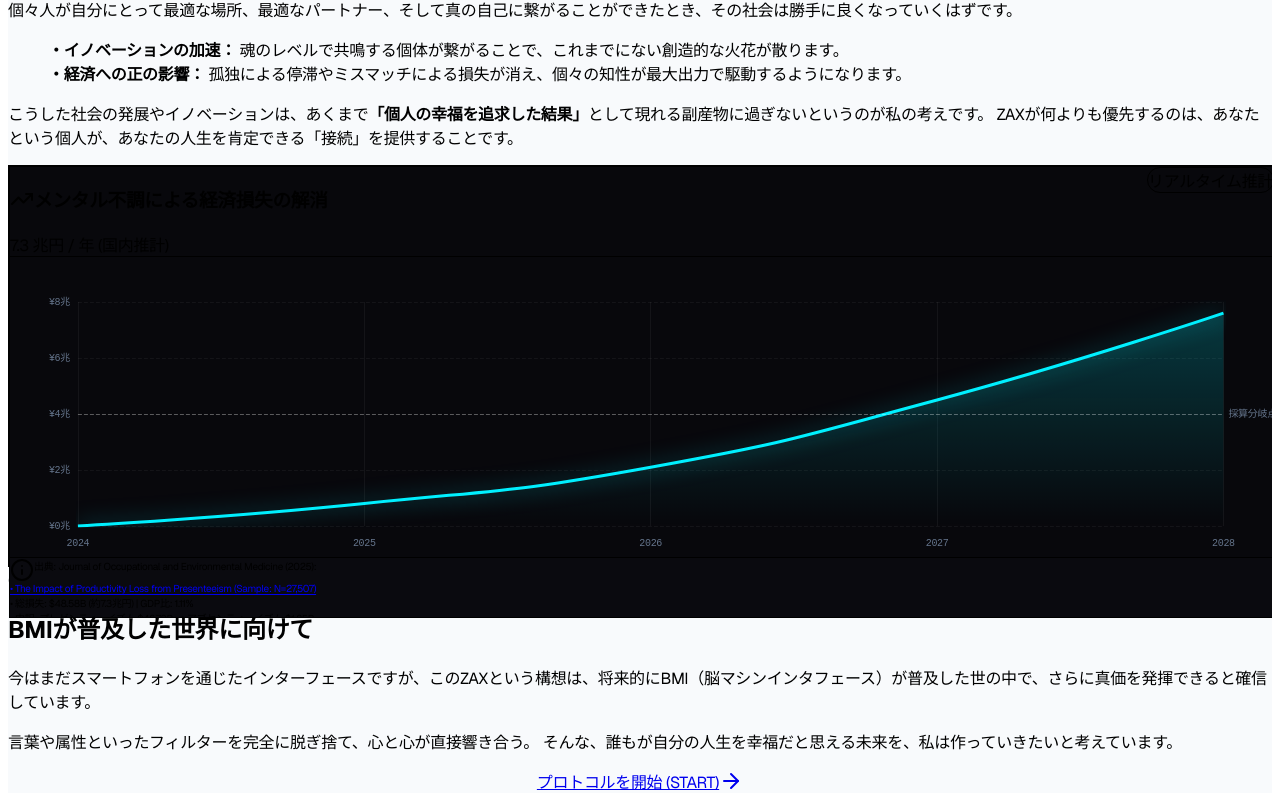
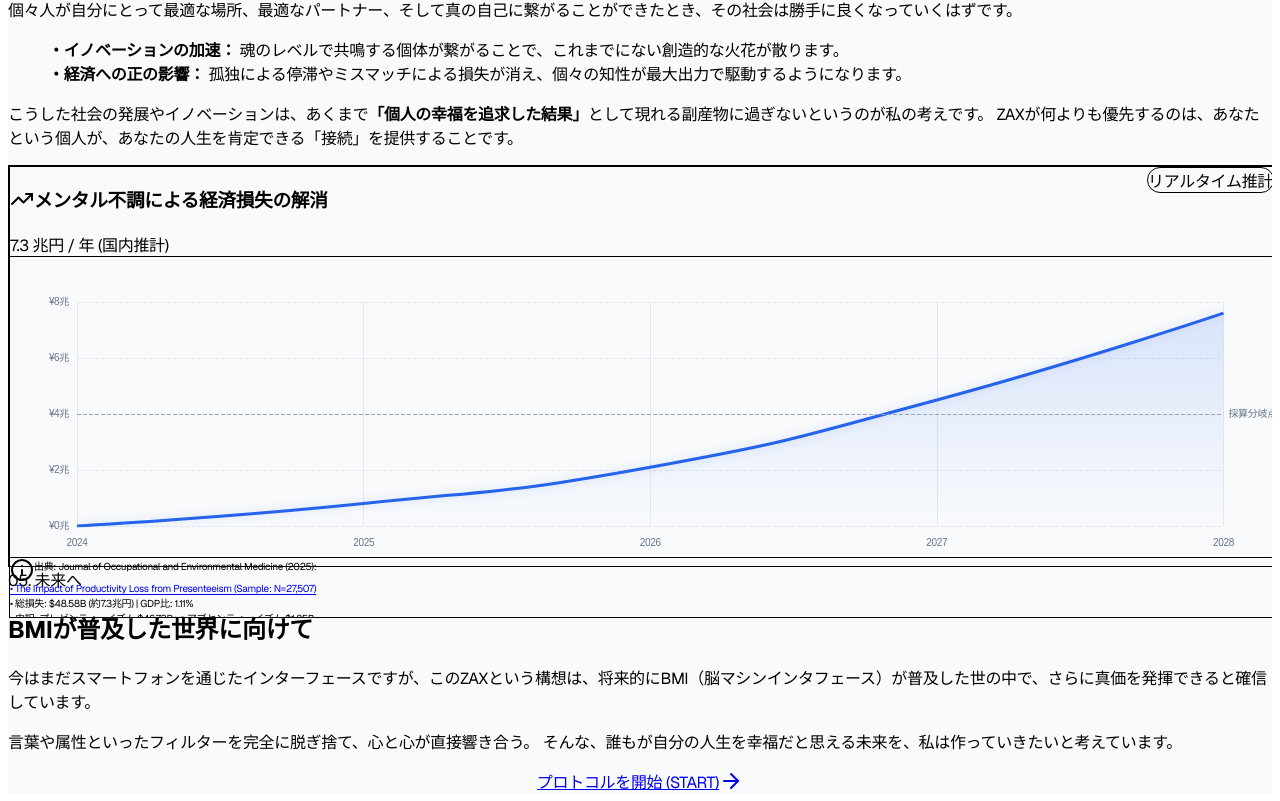
Before and after one commit to fumi3333/ZAX, a Next.js app: page /philosophy in a window 1280 px wide. Shown: the part 972-1773 px from the top of the page. Built offline with nearby package versions, Linux system fonts and the light colour scheme.

Commit message:
Optimize ImpactChart for Light Theme visibility

```diff
--- a/src/components/ImpactChart.tsx
+++ b/src/components/ImpactChart.tsx
@@ -22,22 +22,23 @@
         backgroundColor: "transparent",
         tooltip: {
             trigger: "axis",
-            backgroundColor: "rgba(8, 8, 12, 0.9)",
-            borderColor: "rgba(0, 240, 255, 0.2)",
+            backgroundColor: "rgba(255, 255, 255, 0.95)",
+            borderColor: "#e2e8f0",
             textStyle: {
-                color: "#fff",
-                fontFamily: "monospace",
+                color: "#1e293b",
+                fontFamily: "sans-serif",
             },
+            extraCssText: "box-shadow: 0 4px 6px -1px rgb(0 0 0 / 0.1);",
             formatter: (params: any) => {
                 const p = params[0];
                 const item = chartData[p.dataIndex];
                 return `
-          <div style="font-family: monospace; font-size: 12px; color: #94a3b8; margin-bottom: 4px;">
+          <div style="font-family: sans-serif; font-size: 12px; color: #64748b; margin-bottom: 4px;">
             会計年度 ${p.name}
           </div>
-          <div style="font-size: 14px; color: #fff; font-weight: bold;">
-            <span style="display:inline-block;margin-right:8px;border-radius:50%;width:8px;height:8px;background-color:#00f0ff;"></span>
-            推計経済効果: <span style="color: #00f0ff;">¥${p.value}兆</span>
+          <div style="font-size: 14px; color: #0f172a; font-weight: bold;">
+            <span style="display:inline-block;margin-right:8px;border-radius:50%;width:8px;height:8px;background-color:#2563eb;"></span>
+            推計経済効果: <span style="color: #2563eb;">¥${p.value}兆</span>
           </div>
           <div style="font-size: 10px; color: #64748b; margin-top: 4px;">
             フェーズ: ${item.label}
@@ -60,14 +61,14 @@
             axisTick: { show: false },
             axisLabel: {
                 color: "#64748b",
-                fontFamily: "monospace",
+                fontFamily: "sans-serif",
                 fontSize: 10,
                 margin: 12,
             },
             splitLine: {
                 show: true,
                 lineStyle: {
-                    color: "rgba(255,255,255,0.05)",
+                    color: "#e2e8f0",
                 },
             },
         },
@@ -77,13 +78,13 @@
             axisTick: { show: false },
             axisLabel: {
                 color: "#64748b",
-                fontFamily: "monospace",
+                fontFamily: "sans-serif",
                 fontSize: 10,
                 formatter: "¥{value}兆",
             },
             splitLine: {
                 lineStyle: {
-                    color: "rgba(255,255,255,0.05)",
+                    color: "#e2e8f0",
                     type: "dashed",
                 },
             },
@@ -97,13 +98,13 @@
                 symbolSize: 8,
                 showSymbol: false,
                 lineStyle: {
-                    color: "#00f0ff",
+                    color: "#2563eb", // Blue-600
                     width: 3,
-                    shadowColor: "rgba(0, 240, 255, 0.5)",
-                    shadowBlur: 20,
+                    shadowColor: "rgba(37, 99, 235, 0.2)",
+                    shadowBlur: 10,
                 },
                 itemStyle: {
-                    color: "#00f0ff",
+                    color: "#2563eb",
                     borderWidth: 2,
                     borderColor: "#fff",
                 },
@@ -115,8 +116,8 @@
                         x2: 0,
                         y2: 1,
                         colorStops: [
-                            { offset: 0, color: "rgba(0, 240, 255, 0.3)" },
-                            { offset: 1, color: "rgba(0, 240, 255, 0)" },
+                            { offset: 0, color: "rgba(37, 99, 235, 0.2)" },
+                            { offset: 1, color: "rgba(37, 99, 235, 0)" },
                         ],
                     },
                 },
@@ -130,7 +131,7 @@
                         fontSize: 10,
                     },
                     lineStyle: {
-                        color: "rgba(255, 255, 255, 0.3)",
+                        color: "#94a3b8",
                         type: "dashed",
                     },
                     data: [
@@ -145,25 +146,25 @@
     };
 
     return (
-        <Card className="bg-[#08080C] border-slate-800 w-full h-full min-h-[450px] flex flex-col overflow-hidden relative group shadow-xl">
-            <CardHeader className="pb-0 relative z-10 border-b border-slate-800/50">
+        <Card className="bg-white border-slate-200 w-full h-full min-h-[450px] flex flex-col overflow-hidden relative group shadow-sm hover:shadow-md transition-shadow">
+            <CardHeader className="pb-0 relative z-10 border-b border-slate-100">
                 <div className="flex justify-between items-start">
                     <div className="space-y-1">
                         <div className="flex items-center gap-2">
-                            <TrendingUp className="w-4 h-4 text-cyan-400" />
-                            <CardTitle className="text-sm font-light text-slate-400 tracking-widest uppercase font-mono">
+                            <TrendingUp className="w-4 h-4 text-blue-600" />
+                            <CardTitle className="text-sm font-bold text-slate-500 tracking-widest uppercase">
                                 メンタル不調による経済損失の解消
                             </CardTitle>
                         </div>
-                        <div className="text-3xl font-bold text-white tracking-tighter">
+                        <div className="text-3xl font-bold text-slate-900 tracking-tighter">
                             7.3 <span className="text-sm font-normal text-slate-500">兆円 / 年 (国内推計)</span>
                         </div>
                     </div>
                     <div className="flex flex-col items-end">
-                        <div className="flex items-center gap-1.5 px-3 py-1.5 rounded-full bg-cyan-950/30 border border-cyan-400/20 text-xs font-mono text-cyan-400 mb-2">
+                        <div className="flex items-center gap-1.5 px-3 py-1.5 rounded-full bg-blue-50 border border-blue-100 text-xs font-medium text-blue-600 mb-2">
                             <span className="relative flex h-1.5 w-1.5">
-                                <span className="animate-ping absolute inline-flex h-full w-full rounded-full bg-cyan-400 opacity-75"></span>
-                                <span className="relative inline-flex rounded-full h-1.5 w-1.5 bg-cyan-400"></span>
+                                <span className="animate-ping absolute inline-flex h-full w-full rounded-full bg-blue-400 opacity-75"></span>
+                                <span className="relative inline-flex rounded-full h-1.5 w-1.5 bg-blue-500"></span>
                             </span>
                             リアルタイム推計
                         </div>
@@ -177,21 +178,21 @@
                 </div>
             </CardContent>
 
-            <div className="p-4 border-t border-slate-800/50 bg-[#0A0A0F] text-[10px] text-slate-500 font-mono leading-relaxed relative z-10">
+            <div className="p-4 border-t border-slate-100 bg-slate-50/50 text-[10px] text-slate-500 leading-relaxed relative z-10">
                 <div className="flex items-start gap-2 mb-1">
-                    <Info className="w-3 h-3 text-slate-600 mt-0.5" />
-                    <span>出典: <span className="text-slate-400">Journal of Occupational and Environmental Medicine (2025)</span>:</span>
+                    <Info className="w-3 h-3 text-slate-400 mt-0.5" />
+                    <span>出典: <span className="text-slate-600 font-medium">Journal of Occupational and Environmental Medicine (2025)</span>:</span>
                 </div>
                 <div className="pl-5 space-y-1">
                     <a
                         href="https://journals.lww.com/joem/fulltext/2025/09000/the_impact_of_productivity_loss_from_presenteeism.3.aspx"
                         target="_blank"
                         rel="noopener noreferrer"
-                        className="block hover:text-cyan-400 transition-colors underline decoration-slate-700 underline-offset-2"
+                        className="block hover:text-blue-600 transition-colors underline decoration-slate-300 underline-offset-2"
                     >
                         • The Impact of Productivity Loss from Presenteeism (Sample: N=27,507)
                     </a>
-                    <div className="text-slate-600 mt-1">
+                    <div className="text-slate-500 mt-1">
                         • 総損失: $48.58B (約7.3兆円) | GDP比: 1.11%<br />
                         • 内訳: プレゼンティーイズム $46.73B vs アブセンティーイズム $1.85B
                     </div>
```
